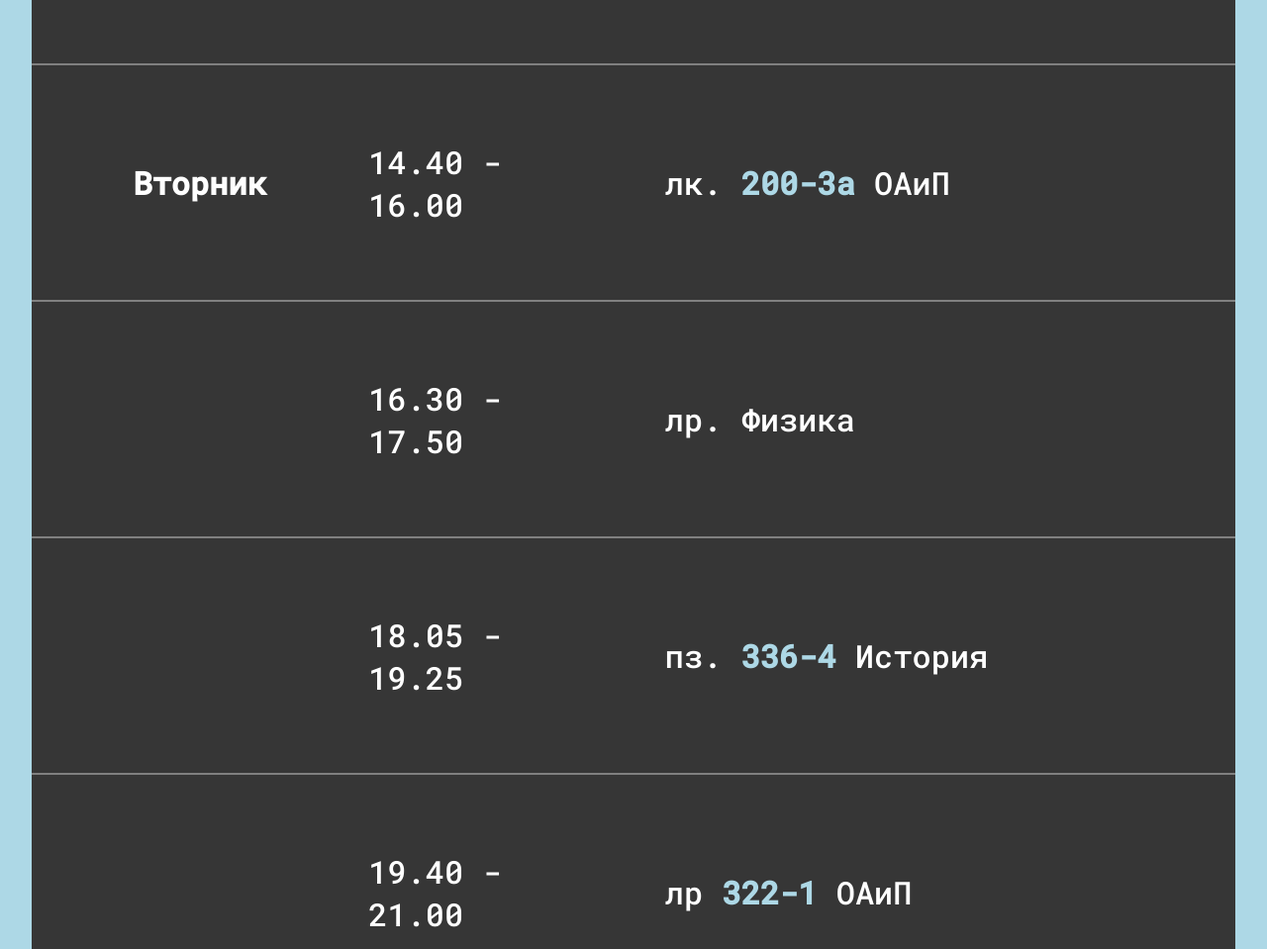
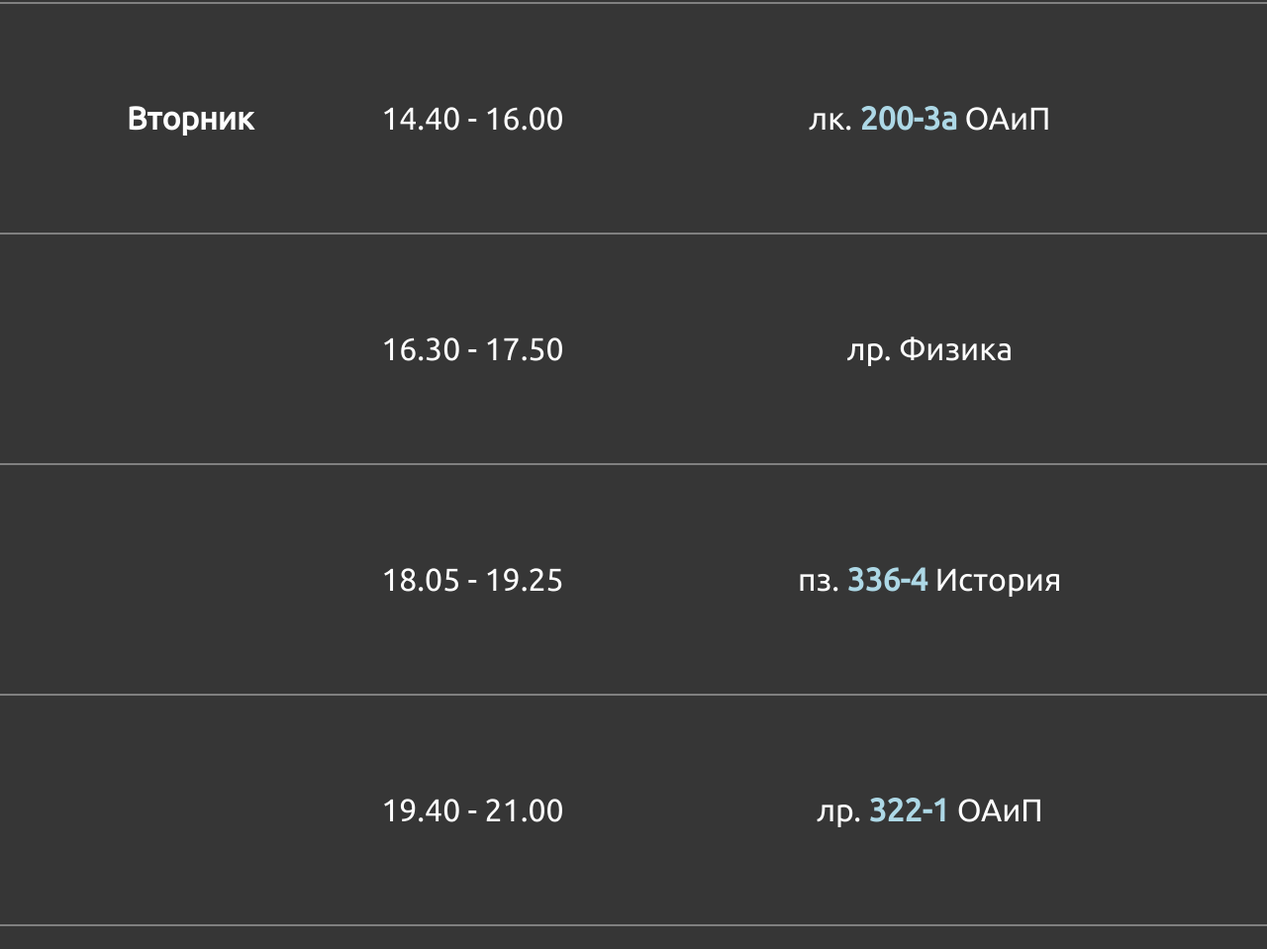
Before and after one commit to seinsdieum/raspisanieeeblyat, a plain HTML site: page index.html in a window 1280 px wide. Shown: the part 1029-1988 px from the top of the page at 99% size. Drawn offline with Linux system fonts and the light colour scheme.

Commit message:
font fix 2

```diff
--- a/base.css
+++ b/base.css
@@ -1,11 +1,11 @@
 @font-face {
     font-family: roboto;
-    src: url("static/RobotoMono-Medium.ttf");
+    src: url("Ubuntu/Ubuntu-Regular.ttf");
 }
 
 @font-face {
     font-family: roboto-bold;
-    src: url("static/RobotoMono-Bold.ttf");
+    src: url("Ubuntu/Ubuntu-Bold.ttf");
 }
 
 .table-desk {
@@ -13,7 +13,7 @@
     color: white;
     font-family: roboto;
     font-size: 2em;
-    border-radius: 60px;
+    /*border-radius: 60px;*/
     column-gap: 2vw;
     border-collapse: collapse;
     width: 100%;
@@ -28,16 +28,17 @@
 }
 
 body {
-    margin: 2em;
+    margin: 0;
     padding: 0;
     background: lightblue;
+    height: 100%;
 }
 
 .table-desk tr {
 /*    display: flex;
     flex-direction: row;
     justify-content: space-between;*/
-    border-radius: 70px;
+/*    border-radius: 70px;*/
     border-bottom: 2px solid gray;
 /*    padding: 2em;*/
 }
@@ -45,7 +46,7 @@ body {
 
 .table-desk th {
     padding: 2em;
-    row-span: 2;
+    row-span: 4;
 }
 
 .table-desk td {
@@ -69,7 +70,7 @@ body {
 .pair-list p {
     max-width: 100%;
     max-height: 100%;
-    text-align: left;
+    text-align: center;
 }
 
 .pair-list p:after {
--- a/index.html
+++ b/index.html
@@ -61,7 +61,7 @@
     <tr>
         <th></th>
         <td>19.40 - 21.00</td>
-        <td class="pair-list"><p>лр <span class="audi-colored">322-1</span> ОАиП</p></td>
+        <td class="pair-list"><p>лр. <span class="audi-colored">322-1</span> ОАиП</p></td>
     </tr>
     <tr>
         <th>Среда</th>
```
Also changed, not shown: Ubuntu/UFL.txt (added), Ubuntu/Ubuntu-Bold.ttf (added), Ubuntu/Ubuntu-BoldItalic.ttf (added), Ubuntu/Ubuntu-Italic.ttf (added), Ubuntu/Ubuntu-Light.ttf (added), Ubuntu/Ubuntu-LightItalic.ttf (added), Ubuntu/Ubuntu-Medium.ttf (added), Ubuntu/Ubuntu-MediumItalic.ttf (added), Ubuntu/Ubuntu-Regular.ttf (added).
